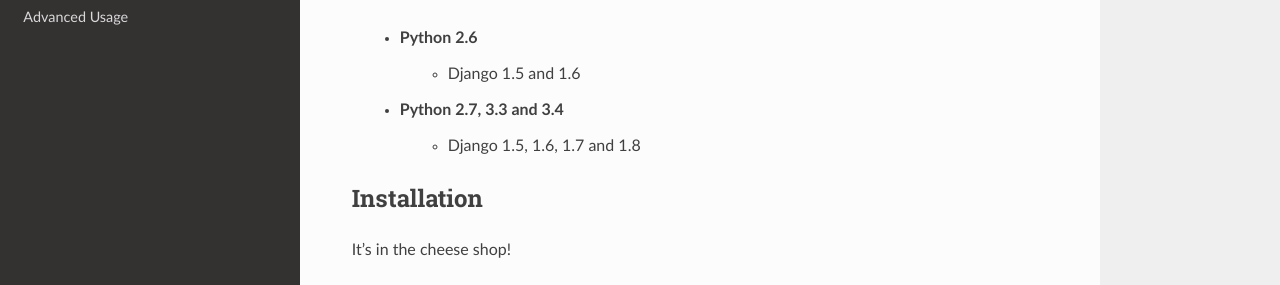
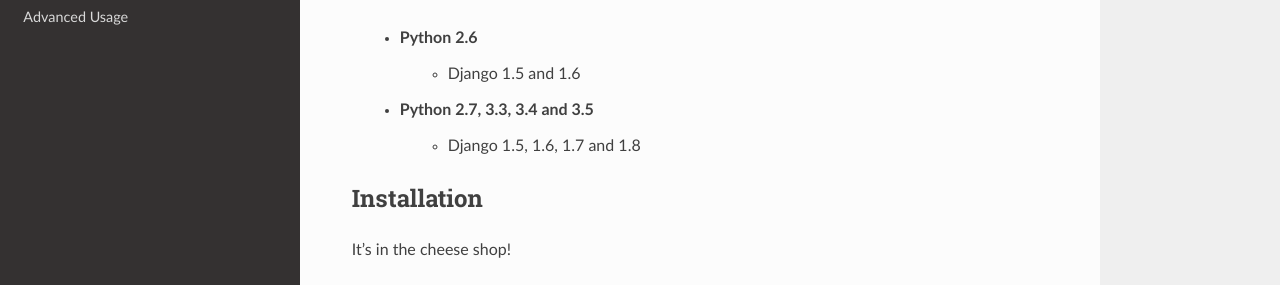
Before and after one commit to rhblind/drf-haystack, a Sphinx documentation site: the page built from docs/index.rst, in a window 1280 px wide and 900 px high, scrolled down 633 px. Shown: the part 158-443 px from the top of the window. Built offline with Sphinx 7.4.7 and the Read the Docs theme 2.0.0, drawn with Linux system fonts in a browser that asks for light colours.

Commit message:
Updated docs with Python3.5 support

```diff
--- a/README.rst
+++ b/README.rst
@@ -32,7 +32,7 @@
 
     - Python 2.6
         - Django 1.5 and 1.6
-    - Python 2.7, 3.3 and 3.4
+    - Python 2.7, 3.3, 3.4 and 3.5
         - Django 1.5, 1.6, 1.7 and 1.8
 
 Installation
--- a/docs/index.rst
+++ b/docs/index.rst
@@ -22,7 +22,7 @@
 
     - Python 2.6
         - Django 1.5 and 1.6
-    - Python 2.7, 3.3 and 3.4
+    - Python 2.7, 3.3, 3.4 and 3.5
         - Django 1.5, 1.6, 1.7 and 1.8
 
 
```
